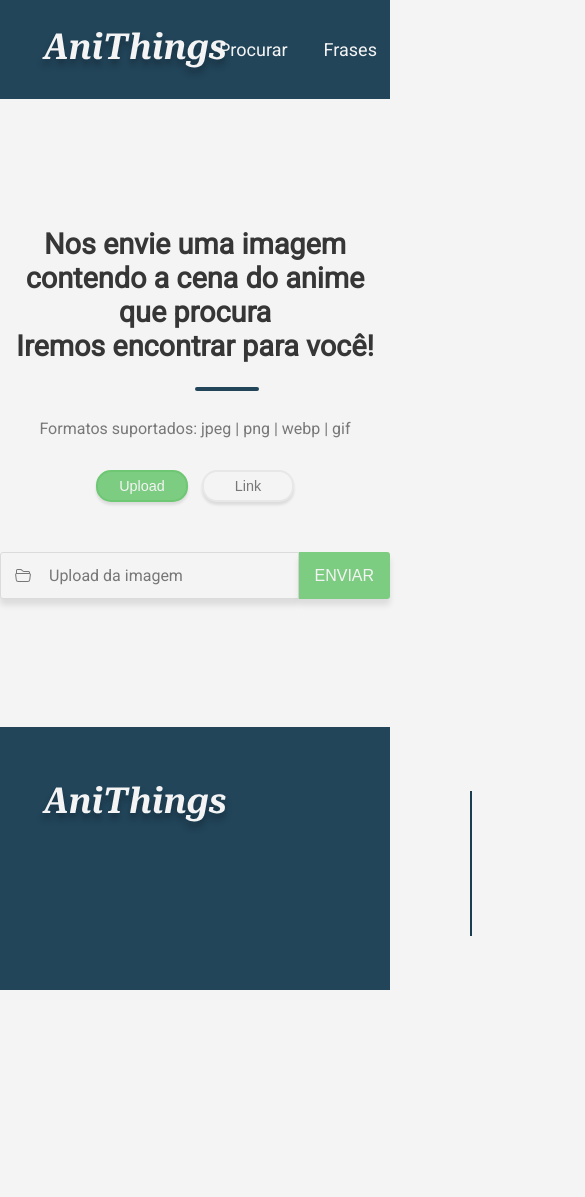
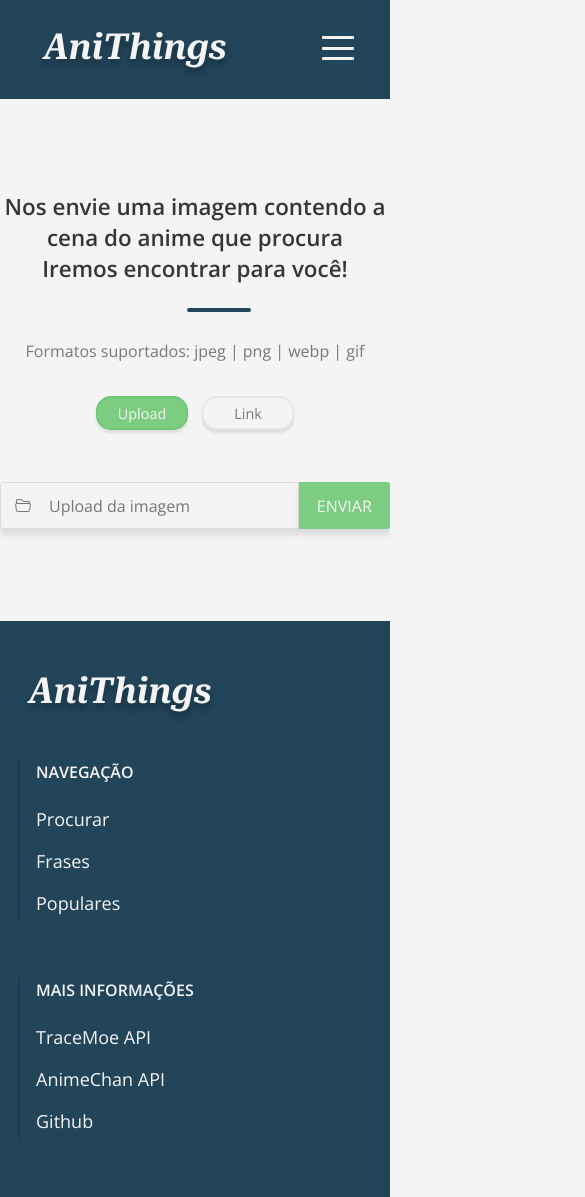
Before and after one commit to MatheusBaganha/AniThings, a React (Create React App) app: page /procurar in a window 390 px wide. Shown: the top 1197 px of the page, 585 px wide, since content can reach past the window. Before the commit the page ends 990 px from the top, so only its background shows below. Built offline with nearby package versions, Linux system fonts and the light colour scheme.

Commit message:
feature / menu mobile and style fixes

```diff
--- a/public/index.html
+++ b/public/index.html
@@ -1,19 +1,18 @@
 <!DOCTYPE html>
 <html lang="pt-br">
+
 <head>
   <meta charset="utf-8" />
   <link rel="icon" href="%PUBLIC_URL%/favicon.ico" />
   <meta name="viewport" content="width=device-width, initial-scale=1" />
   <meta name="theme-color" content="#000000" />
-    <meta
-      name="description"
-      content="AniThings é um Aplicativo Web com diversas coisas sobre anime. Identificar animes através de fotos. Gerador de frases de anime. Animes/Personagens mais populares do momento. Tudo isso em apenas um único lugar!"
-    />
+  <meta name="description" content="AniThings é um Aplicativo Web com diversas coisas sobre anime. Identificar animes através de fotos. Gerador de frases de anime. Animes/Personagens mais populares do momento. Tudo isso em apenas um único lugar!" />
   <link rel="preconnect" href="https://fonts.googleapis.com">
   <link rel="preconnect" href="https://fonts.gstatic.com" crossorigin>
-    <link href="https://fonts.googleapis.com/css2?family=Roboto&family=Roboto+Serif:ital,opsz@1,8..144&display=swap" rel="stylesheet">
+  <link href="https://fonts.googleapis.com/css2?family=Open+Sans:ital,wght@0,400;0,600;1,400&display=swap" rel="stylesheet">
   <title>AniThings</title>
 </head>
+
 <body>
   <noscript>Você precisa estar com o JavaScript habilitado para usar o AniThings.</noscript>
   <div id="root"></div>
@@ -28,4 +27,5 @@
       To create a production bundle, use `npm run build` or `yarn build`.
     -->
 </body>
+
 </html>
--- a/src/Components/Nav.js
+++ b/src/Components/Nav.js
@@ -1,12 +1,36 @@
 import React from 'react';
 import { Link } from 'react-router-dom';
 import Logo from './Logo';
+import useWindowDimensions from '../Hooks/useWindowDimensions';
 import styles from './nav.module.css';
 
 const Nav = ({ header }) => {
+  const [isMobile, setIsMobile] = React.useState(false);
+  const { width } = useWindowDimensions();
+  const navRef = React.useRef();
+
+  React.useEffect(() => {
+    if (width < 750) {
+      setIsMobile(true);
+    } else {
+      setIsMobile(false);
+    }
+  }, [width]);
+
+  function handleClick(e) {
+    e.preventDefault();
+    navRef.current.classList.toggle('aberto');
+  }
+
   if (header) {
     return (
-      <nav className={styles.nav}>
+      <nav ref={navRef} className={styles.nav}>
+        {isMobile && (
+          <button
+            onClick={handleClick}
+            className={styles.menuMobileBtn}
+          ></button>
+        )}
         <Logo />
         <ul className={styles.navUl}>
           <Link to="/procurar" end="true">
--- a/src/Components/animeEncontrado.module.css
+++ b/src/Components/animeEncontrado.module.css
@@ -71,5 +71,10 @@
   font-size: 1.1rem;
   margin-bottom: 16px;
   color: #363636;
-  max-width: 40ch;
+  max-width: 35ch;
+  font-weight: 400;
 }
+
+.maisInfo p b {
+  font-weight: 600;
+}
--- a/src/Components/button.module.css
+++ b/src/Components/button.module.css
@@ -8,8 +8,8 @@
   font-size: 0.9rem;
   text-align: center;
   width: 92px;
-  height: 32px;
-  margin: 32px auto;
+  height: 34px;
+  margin: 34px auto;
   cursor: pointer;
 }
 
--- a/src/Components/nav.module.css
+++ b/src/Components/nav.module.css
@@ -31,6 +31,95 @@
   color: #BDBDBD;
 }
 
+@media(max-width: 750px) {
+  .header {
+    padding: 32px 36px;
+    position: relative;
+  }
+
+  .header .nav {
+    display: flex;
+    justify-content: space-between;
+    align-items: center;
+  }
+
+  .header .navUl {
+    display: flex;
+    flex-direction: column;
+    gap: 0;
+    position: absolute;
+    left: 0px;
+    top: 96px;
+    z-index: 2;
+    background-color: #22455A;
+    width: 100vw;
+    height: 0;
+    transition: .6s ease-in-out;
+    visibility: hidden;
+    overflow: hidden;
+  }
+
+  .header .nav:global(.aberto) .navUl {
+    height: 35vh;
+    visibility: visible;
+    overflow-y: auto;
+  }
+
+  .header .navUl li {
+    display: block;
+    width: 88vw;
+    font-size: 1.125rem;
+    position: relative;
+    left: 42px;
+    margin-bottom: 16px;
+    padding-bottom: 16px;
+    border-bottom: 1px solid rgba(0, 0, 0, .05);
+  }
+
+  .header .menuMobileBtn {
+    display: block;
+    height: 32px;
+    width: 32px;
+    border: none;
+    outline: none;
+    background-color: transparent;
+    border-top: 3px solid #F5F4F4;
+    position: absolute;
+    right: 36px;
+    top: 36px;
+    border-radius: 1px;
+    cursor: pointer;
+  }
+
+  .menuMobileBtn::before, .menuMobileBtn::after {
+    display: block;
+    content: '';
+    background-color: #F5F4F4;
+    height: 3px;
+    width: 100%;
+    border-radius: 1px;
+    margin: 7px 0px;
+    transition: .3s ease;
+    position: relative;
+  }
+
+  .nav:global(.aberto) .menuMobileBtn {
+    border-top-color: transparent;
+  }
+
+  .nav:global(.aberto) .menuMobileBtn::before {
+    transform: rotate(135deg);
+  }
+
+  .nav:global(.aberto) .menuMobileBtn::after {
+    transform: rotate(-135deg);
+    top: -9px;
+  }
+
+
+
+}
+
 /* Footer */
 
 .footer {
@@ -46,7 +135,6 @@
   gap: 128px;
   margin-top: 32px;
 }
-
 
 .logo {
   margin-top: -5px;
@@ -84,5 +172,51 @@
 
 .tituloNav {
   color: #F5F4F4;
+  font-weight: 600;
   margin-bottom: 24px;
 }
+
+@media(max-width: 1045px) {
+  .logo {
+    margin-right: 0px;
+  }
+}
+
+@media(max-width: 900px) {
+  .logo {
+    margin-left: -15px;
+  }
+
+  .footer {
+    display: flex;
+    flex-direction: column;
+    justify-content: flex-start;
+    align-items: flex-start;
+    margin-top: 92px;
+  }
+
+  footer .nav {
+    display: flex;
+    flex-direction: column;
+    align-items: flex-start;
+    gap: 64px 0;
+    margin-top: 28px;
+  }
+
+  .containerNav + .containerNav {
+    margin-left: 0;
+  }
+
+  .containerNav {
+    margin-bottom: 32px;
+  }
+
+  .tituloNav {
+    margin-top: -32px;
+  }
+
+  .containerNav::before {
+    top: -32px;
+    height: 132%;
+  }
+}
--- a/src/Components/tituloPagina.module.css
+++ b/src/Components/tituloPagina.module.css
@@ -4,6 +4,7 @@
   text-align: center;
   margin-top: 128px;
   color: #363636;
+  font-weight: 600;
   position: relative;
 }
 
@@ -15,6 +16,13 @@
   border-radius: 3px;
   background-color: #22455A;
   position: absolute;
-  left: 50%;
+  left: 48%;
   bottom: -28px;
 }
+
+@media(max-width: 970px) {
+  .titulo {
+    font-size: 1.4rem;
+    margin-top: 92px;
+  }
+}
--- /dev/null
+++ b/src/Hooks/useWindowDimensions.js
@@ -0,0 +1,26 @@
+import React from 'react';
+
+function getWindowDimensions() {
+  const { innerWidth: width, innerHeight: height } = window;
+  return {
+    width,
+    height,
+  };
+}
+
+export default function useWindowDimensions() {
+  const [windowDimensions, setWindowDimensions] = React.useState(
+    getWindowDimensions(),
+  );
+
+  React.useEffect(() => {
+    function handleResize() {
+      setWindowDimensions(getWindowDimensions());
+    }
+
+    window.addEventListener('resize', handleResize);
+    return () => window.removeEventListener('resize', handleResize);
+  }, []);
+
+  return windowDimensions;
+}
--- a/src/reset.css
+++ b/src/reset.css
@@ -2,10 +2,11 @@
   padding: 0;
   margin: 0;
   box-sizing: border-box;
+  font: inherit;
 }
 
 body {
-  font-family: 'Roboto', sans-serif;
+  font-family: 'Open Sans', sans-serif;
   background-color: #F5F4F4;
 }
 
```
Lines whose indentation alone changed are shown as unchanged.
